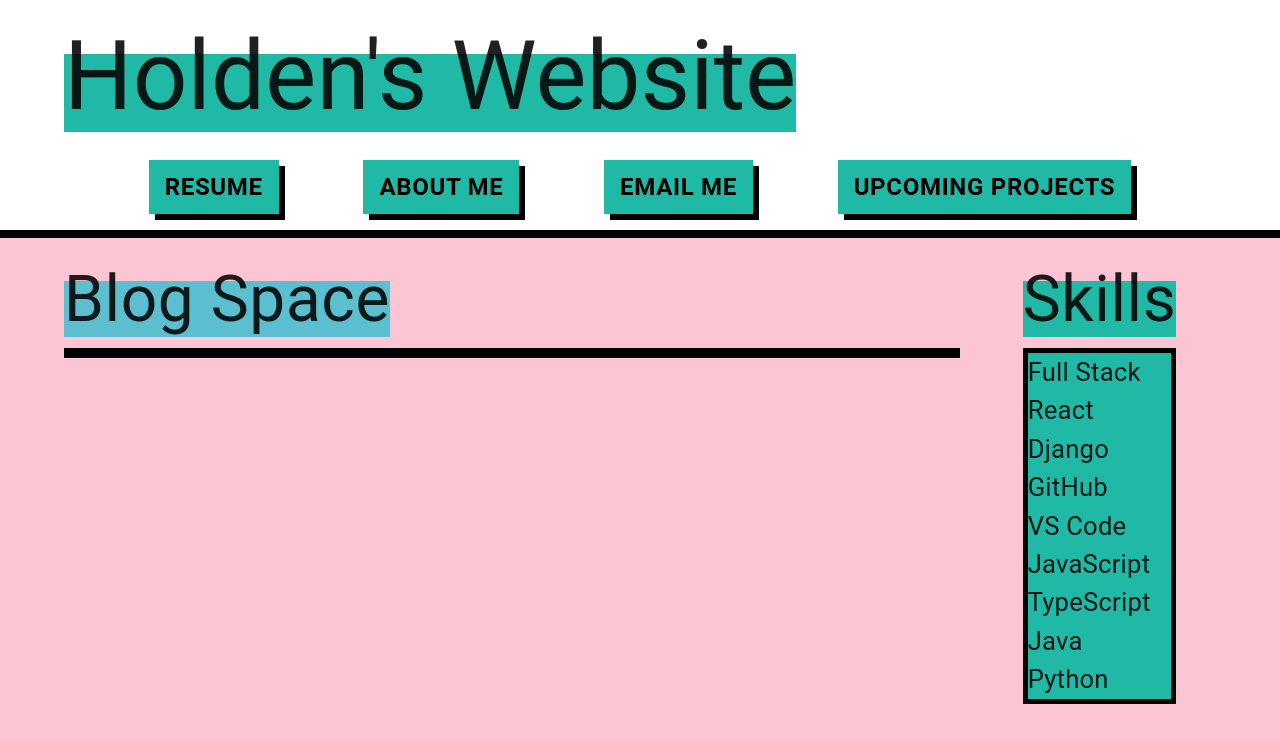
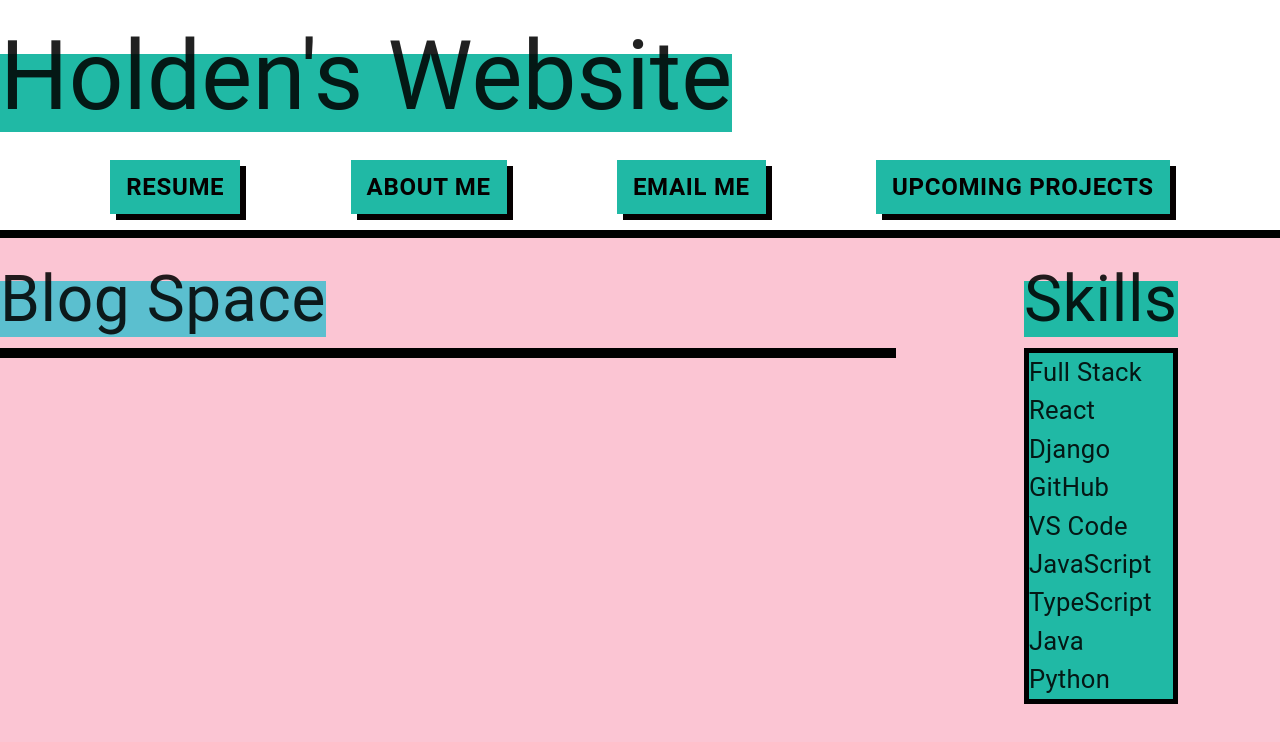
Before and after one commit to HoldenGjuka/personal-website-frontend, a React (Create React App) app: page / in a window 1280 px wide. Shown: the top 742 px of the page. Built offline with nearby package versions, Linux system fonts and the light colour scheme; no server answers.

Commit message:
Removed default Container objects from App.js to get more granual control over Component positioning

```diff
--- a/src/App.js
+++ b/src/App.js
@@ -1,6 +1,5 @@
 import React from 'react'
 
-import { Container } from '@mui/material'
 import { ThemeProvider } from '@mui/system'
 import CssBaseline from '@mui/material/CssBaseline';
 
@@ -15,17 +14,11 @@ export default function App () {
   return (
     <ThemeProvider theme={theme}>
       <CssBaseline />
-        <Container>
           <Header />
-        </Container>
-        <Container>
           <Appbar />
-        </Container>
         <PinkBackground>
-        <hr size="10" color="black"></hr>
-          <Container>
-            <Body />
-          </Container>
+          <hr size="10" color="black"></hr>
+          <Body />
         </PinkBackground>
     </ThemeProvider>
   )
```
